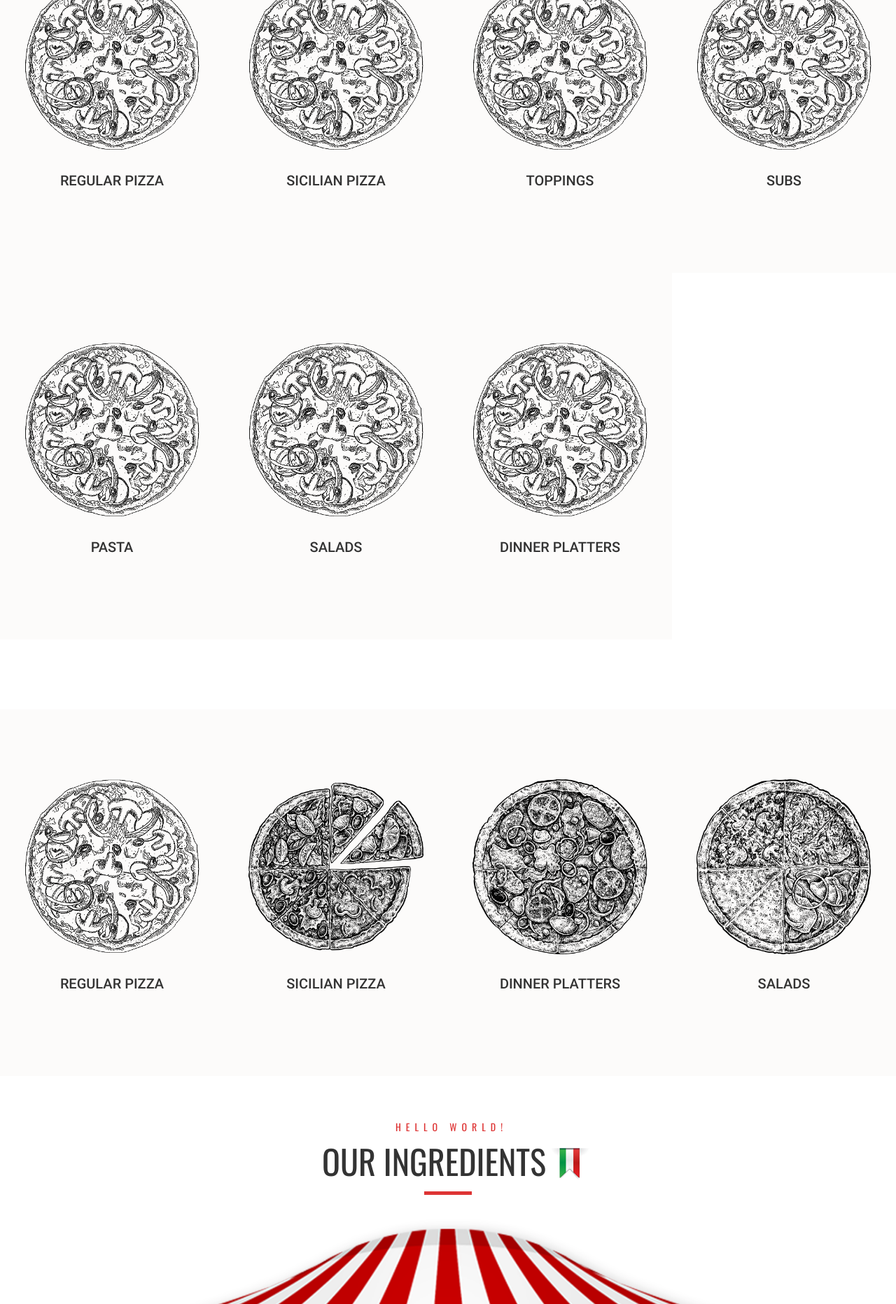
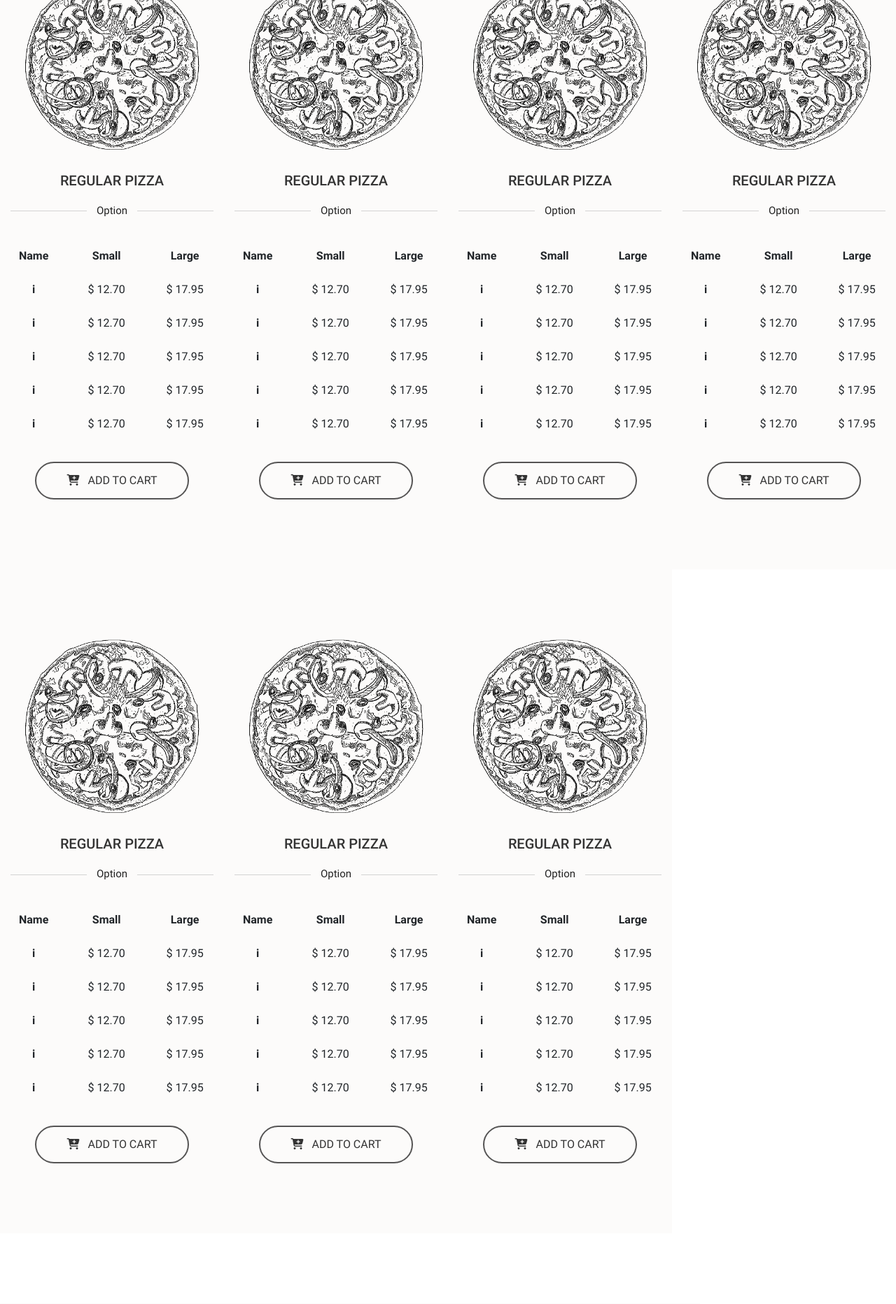
Before and after one commit to leozitor-cs50web/CS50Project3, a Django app: page / in a window 1280 px wide. Shown: the part 1798-3662 px from the top of the page at 70% size. Run offline with Django 3.2, Linux system fonts and the light colour scheme; a user stored in the database is signed in; data comes from the database, SQL or seed files in the repository; some libraries are stand-ins or nearby versions; some web fonts are replaced.

Commit message:
new try, using the django template to render the price and js to show.

```diff
--- a/orders/views.py
+++ b/orders/views.py
@@ -24,12 +24,17 @@ def index(request):
     sicilian_pizza = SicilianPizza.objects.all()
     topping = Topping.objects.all()
     #need to complete missing food
+    test = []
+    for i in RegularPizza.objects.all():
+        print(i.name)
+        test.append(i.name)
 
     context = {
         "user": request.user,
         "logged": logged,
         "menu": menu,
-        "regular_pizza": regular_pizza
+        "test": test   # "regular_pizza" : RegularPizza #testing
+
     }
     return render(request, "orders/index.html", context)
 
--- a/templates/orders/index.html
+++ b/templates/orders/index.html
@@ -538,8 +538,10 @@
     <section class="pizza_menu">
     <div class="row right_left">
     {% for food in menu %}
+        <!--- debug choices --->
+
         <div class="col-xl-3 col-lg-6 full">
-                <div id= "pizzaSelect" class="menu_block"> <!--ajustar esse pizza select para todos os tipos -->
+            <div class="menu_block">
                 <div class="pizza_icon_line">
                     <img src="{% static 'orders/img/menu/big/pizza_1.png' %}" alt="" class="img-fluid">
                 </div>
@@ -547,13 +549,40 @@
                     <img src="{% static 'orders/img/menu/big/pizza_color_1.png' %}" alt="" class="img-fluid">
                 </div>
 
-                    <h3>{{ food }}</h3>
+                <h3>Regular pizza</h3>
 
+                <div class="size_devider"><img src="{% static 'orders/img/menu/big/line.png' %}" class="img-fluid">
+                    <span>Option</span>
+                    <img src="{% static 'orders/img/menu/big/line.png' %}" class="img-fluid"></div>
+                <div class="size_checkboxes">
+                    <table class="table table-borderless">
+                        <thead>
+                        <tr>
+                            <th scope="col">Name</th>
+                            <th scope="col">Small</th>
+                            <th scope="col">Large</th>
+                        </tr>
+                        </thead>
+                        <tbody>
+                        {% for i in test %}
+                        <tr>
+                            <th scope="row">i</th>
+                            <td>$ 12.70
+                            </td>
+                            <td>$ 17.95</td>
+                        </tr>
+                        {% endfor %}
+                        </tbody>
+                    </table>
+
+
+                </div>
+                <button type="button" class="btn btn-outline-primary"><i class="fa fa-cart-plus" aria-hidden="true"></i>
+                    add to cart
+                </button>
             </div>
         </div>
     {% endfor %}
-    </div>
-</section>
 {% endif %}
 <!--- Debug Choices --->
 
```
Lines whose indentation alone changed are shown as unchanged.
